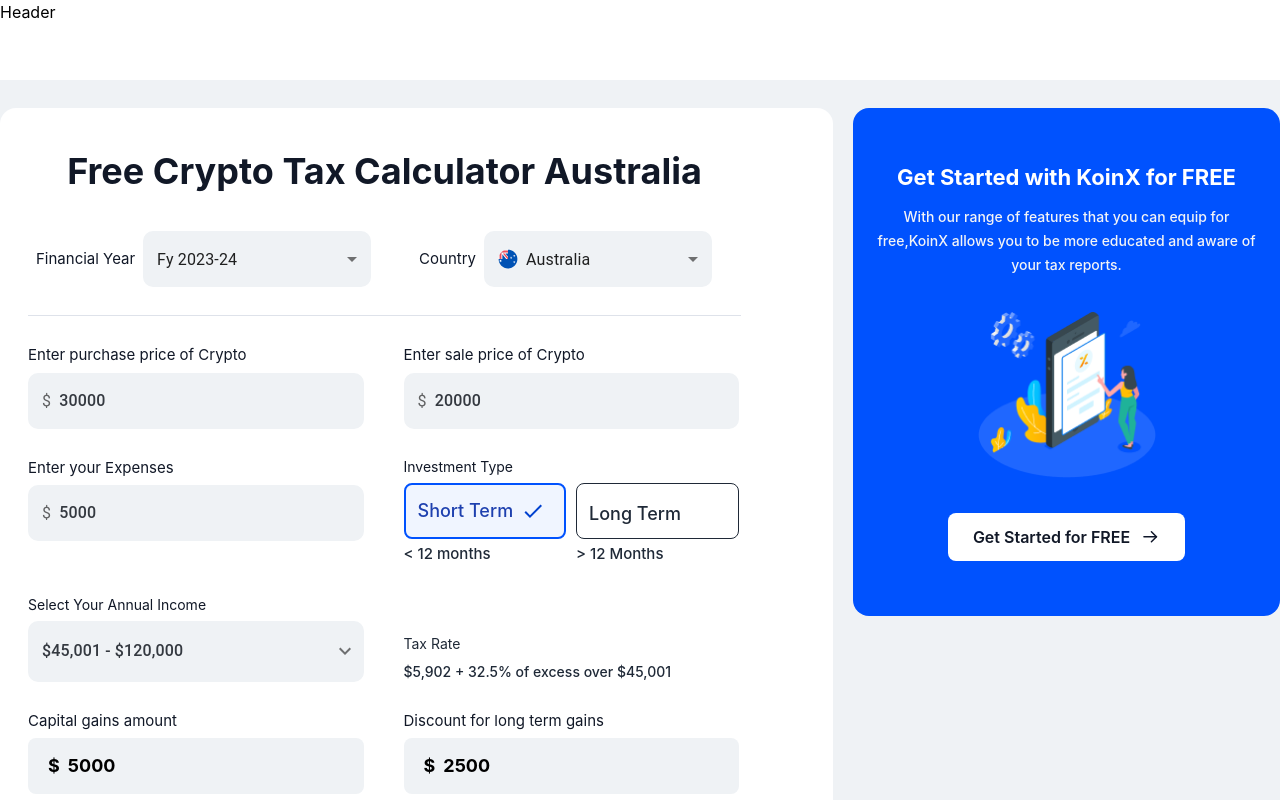
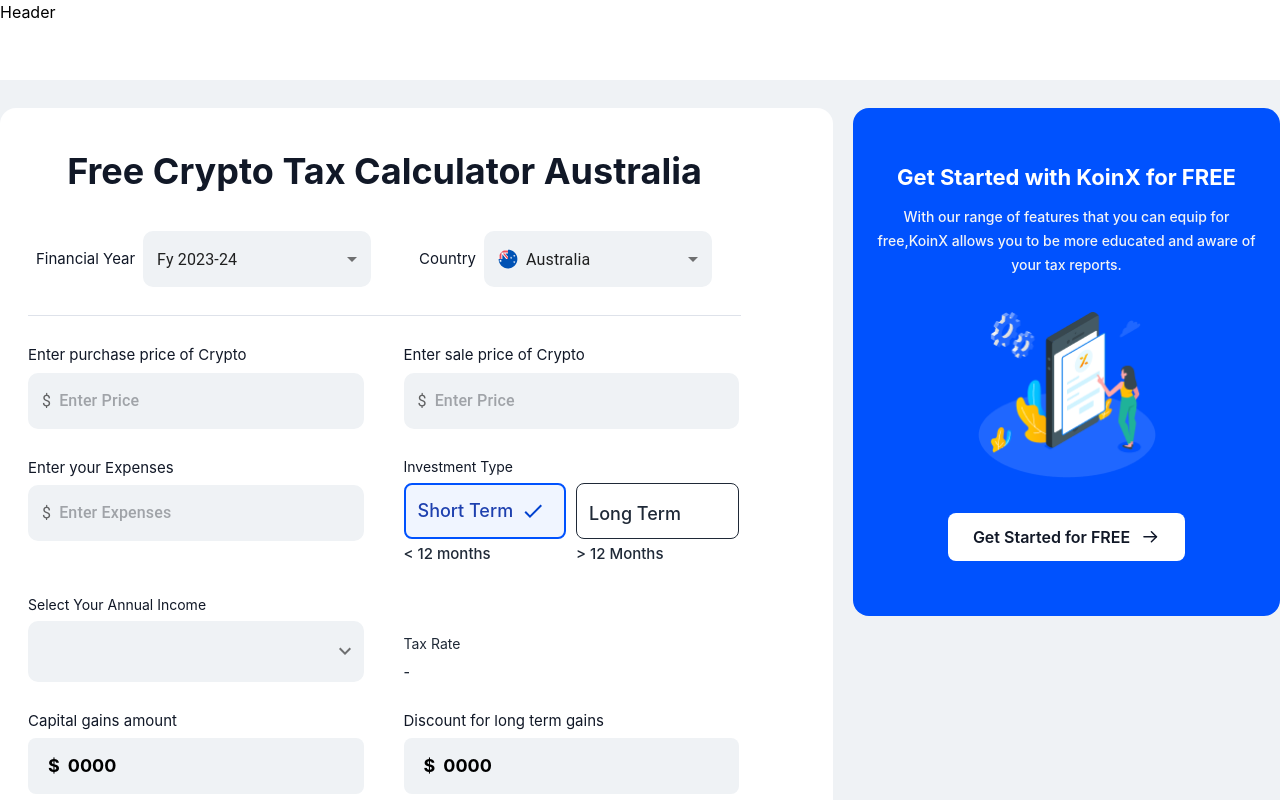
Before and after one commit to Alwinseb01/crypto-tax-calculator, a React (Create React App) app: page / in a window 1280 px wide. Shown: the top 800 px of the page. Built offline with nearby package versions, Linux system fonts and the light colour scheme.

Commit message:
calculator functions solvd

```diff
--- a/src/components/Mainpage/Calculator.js
+++ b/src/components/Mainpage/Calculator.js
@@ -11,31 +11,31 @@ function Calculator() {
         {
             "id": 0,
             "income": "$0 - $18,200",
-            "tax_rate": "0%",
+            "tax_rate": 0,
             "tax_amount": "$0"
         },
         {
             "id": 1,
             "income": "$18,201 - $45,000",
-            "tax_rate": "19%",
+            "tax_rate": 19,
             "tax_amount": "Nil + 19% of excess over $18,200"
         },
         {
             "id": 2,
             "income": "$45,001 - $120,000",
-            "tax_rate": "32.5%",
+            "tax_rate": 32.5,
             "tax_amount": "$5,902 + 32.5% of excess over $45,001"
         },
         {
             "id": 3,
             "income": "$120,001 - $180,000",
-            "tax_rate": "37%",
+            "tax_rate": 32.5,
             "tax_amount": "$29,467 + 37% of excess over $120,000"
         },
         {
             "id": 4,
             "income": "$180,001 and over",
-            "tax_rate": "45%",
+            "tax_rate": 45,
             "tax_amount": "$51,667 + 45% of excess over $180,000"
         }
     ]
@@ -44,7 +44,7 @@ function Calculator() {
     const [salePrice, setSalePrice] = React.useState();
     const [expenses, setExpenses] = React.useState();
     const [longTerm, setLongTerm] = React.useState(false);
-    const [incomeIndex, setIncomeIndex] = React.useState(2);
+    const [incomeIndex, setIncomeIndex] = React.useState();
 
     const [capitalGains, setCapitalGains] = React.useState();
     const [discountGains, setDiscountGains] = React.useState();
@@ -54,11 +54,13 @@ function Calculator() {
 
     useEffect(() => {
         setCapitalGains(salePrice - purchasePrice - expenses);
+        console.log(capitalGains)
         setDiscountGains(longTerm?capitalGains*0.5:0);
         setNetGain(capitalGains - discountGains);
-        setTaxPayable(netGain*income_tax_rate[incomeIndex].tax_rate);
+        setTaxPayable(netGain*(income_tax_rate[incomeIndex]?.tax_rate/100));
+        console.log("TAX", taxPayable);
     }
-    , [purchasePrice, salePrice, expenses, longTerm, incomeIndex])
+    , [purchasePrice, salePrice, expenses, longTerm, incomeIndex, netGain])
 
 
   return (
@@ -141,6 +143,7 @@ function Calculator() {
                     }}
                     onChange={(e)=>setPurchasePrice(e.target.value)}
                  className='bg-[#eff2f5] w-full'
+                 placeholder='Enter Price'
                 InputProps={{
                     startAdornment: (
                       <InputAdornment position="start" sx = {{color: 'black'}}>
@@ -149,7 +152,6 @@ function Calculator() {
                     ),
                   }}
                   inputProps={{ className: "font-bold text-black text-lg w-full" }}
-                  defaultValue={"30000"}
                 />
 
                 </div>
@@ -169,6 +171,7 @@ function Calculator() {
                         input: { color: '#343940', lineHeight: 1.75, fontWeight: 550, fontSize: "1rem", },
                     }}
                  className='bg-[#eff2f5] w-full'
+                 placeholder='Enter Price'
                 InputProps={{
                     startAdornment: (
                       <InputAdornment position="start" sx = {{color: 'black'}}>
@@ -177,7 +180,6 @@ function Calculator() {
                     ),
                   }}
                   inputProps={{ className: "font-bold text-black text-lg w-full" }}
-                  defaultValue={"20000"}
                 />
                 </div>
               </div>
@@ -205,8 +207,8 @@ function Calculator() {
                       </InputAdornment>
                     ),
                   }}
+                  placeholder='Enter Expenses'
                   inputProps={{ className: "font-bold text-black text-lg w-full" }}
-                  defaultValue={"5000"}
                 />
                 </div>
 
@@ -293,8 +295,10 @@ function Calculator() {
                 "& .MuiInputBase-input": {  color: '#343940', lineHeight: 1.75, fontWeight: 550, fontSize: "1rem", },
 
             }}
-                defaultValue={income_tax_rate[2].income}
-                value={income_tax_rate[incomeIndex].income}
+                 placeholder='Select an option'
+                // defaultValue={income_tax_rate[2].income}
+                // value={income_tax_rate[incomeIndex].income}
+                // value={null}
                 renderValue={(selected) => selected}
                 onChange={(e)=>setIncomeIndex(income_tax_rate.find((item) => item.income === e.target.value).id)}
                 MenuProps={""}
@@ -322,7 +326,7 @@ function Calculator() {
                   <span
                     className="text-gray-800 text-sm w-[268px] font-inter font-medium"
                   >
-                    {income_tax_rate[incomeIndex].tax_amount}
+                    {income_tax_rate[incomeIndex]?.tax_amount || "-"}
                   </span>
                 </div>
               </div>
@@ -338,7 +342,7 @@ function Calculator() {
                 <div className="bg-[#eff2f5] w-full border-0 rounded-lg flex items-center p-3">
                     <div className="text-black px-2 font-bold text-lg" style={{ lineHeight: "1.75" }}>$</div>
                     <div className="text-black text-lg font-bold w-full" style={{ lineHeight: "1.75" }}>
-                        {capitalGains || "5000"}
+                        {capitalGains || "0000"}
                     </div>
                 </div>
                 </div>
@@ -351,7 +355,7 @@ function Calculator() {
                 <div className="bg-[#eff2f5] w-full border-0 rounded-lg flex items-center p-3">
                     <div className="text-black px-2 font-bold text-lg" style={{ lineHeight: "1.75" }}>$</div>
                     <div className="text-black text-lg font-bold w-full" style={{ lineHeight: "1.75" }}>
-                        {discountGains || "2500"}
+                        {discountGains || "0000"}
                     </div>
                 </div>
                 </div>
@@ -367,7 +371,7 @@ function Calculator() {
                   <span
                     className="text-2xl md:text-[22px] text-center text-[#0fba83] sm:text-xl w-auto font-bold font-inter"
                   >
-                    ${netGain|| "2500"}
+                    ${netGain|| "0000"}
                   </span>
                 </div>
                 <div className="bg-blue-50 flex flex-1 flex-col gap-2 h-[97px] md:h-auto items-center justify-center p-2 rounded-lg w-full">
@@ -379,7 +383,7 @@ function Calculator() {
                   <span
                     className="text-2xl md:text-[22px] text-blue-800 text-center sm:text-xl w-auto font-bold font-inter"
                   >
-                    ${taxPayable|| "812.5"}
+                    ${taxPayable|| "0000"}
                   </span>
                 </div>
               </div>
```
